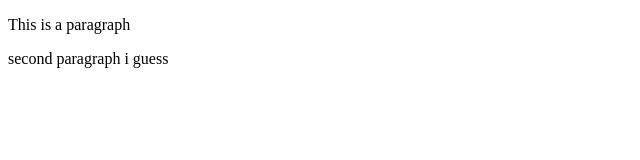
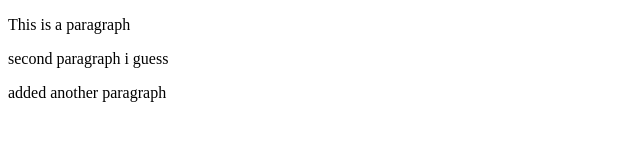
Before and after one commit to JoshHyde9/git-branch-practice, a plain HTML site: page index.html in a window 1280 px wide. Shown: the whole page, without its empty margins (0-640 px from the left). Drawn offline with Linux system fonts and the light colour scheme.

Commit message:
made requested changes

```diff
--- a/index.html
+++ b/index.html
@@ -9,5 +9,6 @@
   <body>
     <p>This is a paragraph</p>
     <p>second paragraph i guess</p>
+    <p> added another paragraph</p>
   </body>
 </html>
```
